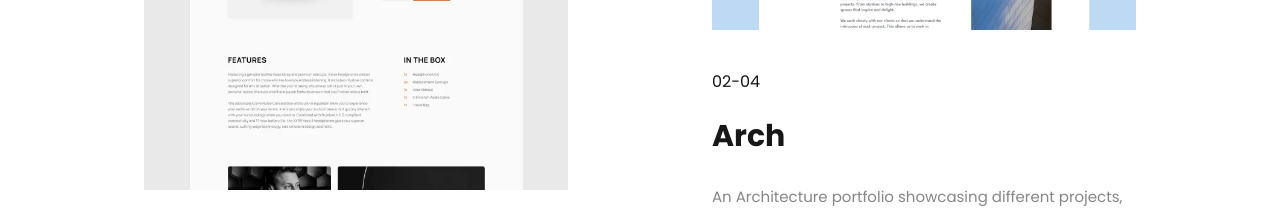
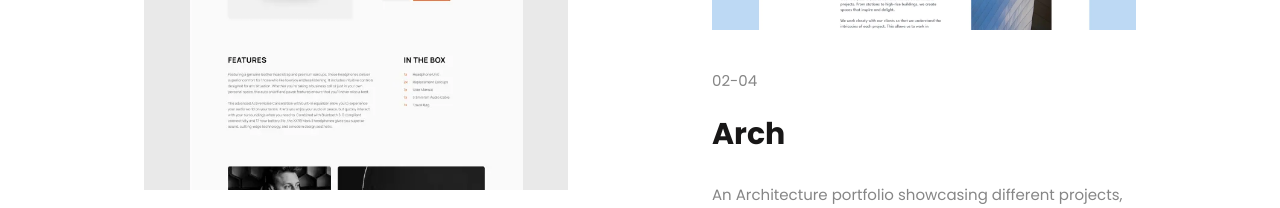
Before and after one commit to RoanMacmillan/portfolio-next, a Next.js app: page / in a window 1280 px wide. Shown: the part 726-934 px from the top of the page. Built offline with nearby package versions, Linux system fonts and the light colour scheme.

Commit message:
index label text fix

```diff
--- a/src/containers/PortfolioIndex.tsx
+++ b/src/containers/PortfolioIndex.tsx
@@ -69,7 +69,9 @@ const PortfolioIndex = ({ isLoading }: { isLoading: boolean }) => {
                 </Link>
               </div>
 
-              <p className="mt-10 text-customBlack ">{project.label}</p>
+              <p className="mt-10 text-[15px] text-customGray ">
+                {project.label}
+              </p>
               <h2 className="mt-4 text-xl font-bold text-customBlack lg:mt-6 lg:text-3xl">
                 {project.title}
               </h2>
```
